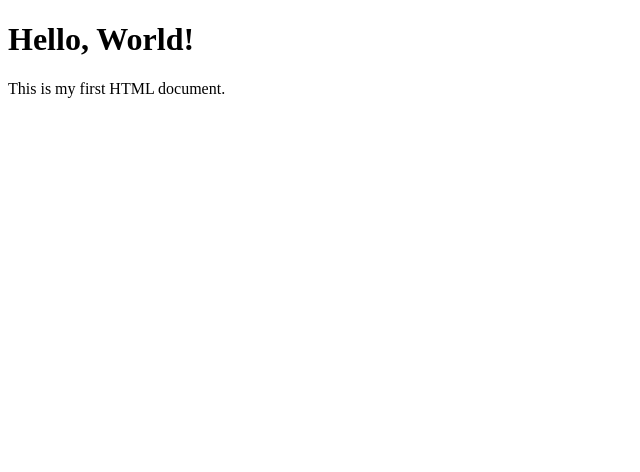
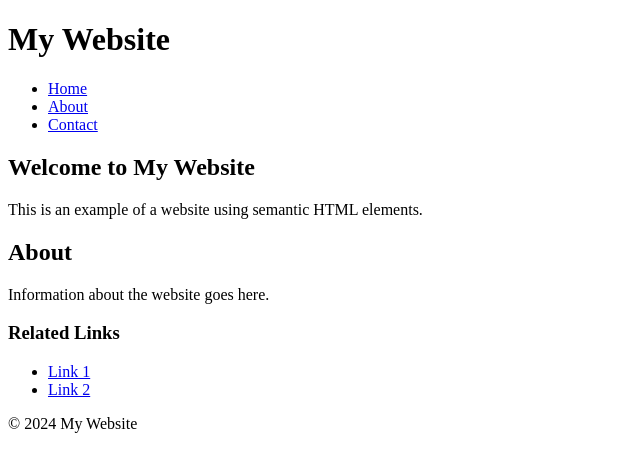
Before and after one commit to aqsa-pro/web-development-basics, a plain HTML site: page index.html in a window 1280 px wide. Shown: the whole page, without its empty margins (0-640 px from the left). Drawn offline with Linux system fonts and the light colour scheme.

Commit message:
Added content for lesson 2

```diff
--- a/index.html
+++ b/index.html
@@ -1,10 +1,42 @@
 <!DOCTYPE html>
 <html>
 <head>
-    <title>My First HTML Page</title>
+    <title>Semantic HTML Example</title>
 </head>
 <body>
-    <h1>Hello, World!</h1>
-    <p>This is my first HTML document.</p>
+    <header>
+        <h1>My Website</h1>
+        <nav>
+            <ul>
+                <li><a href="#home">Home</a></li>
+                <li><a href="#about">About</a></li>
+                <li><a href="#contact">Contact</a></li>
+            </ul>
+        </nav>
+    </header>
+
+    <main>
+        <article>
+            <h2>Welcome to My Website</h2>
+            <p>This is an example of a website using semantic HTML elements.</p>
+        </article>
+
+        <section>
+            <h2>About</h2>
+            <p>Information about the website goes here.</p>
+        </section>
+
+        <aside>
+            <h3>Related Links</h3>
+            <ul>
+                <li><a href="#link1">Link 1</a></li>
+                <li><a href="#link2">Link 2</a></li>
+            </ul>
+        </aside>
+    </main>
+
+    <footer>
+        <p>&copy; 2024 My Website</p>
+    </footer>
 </body>
 </html>
```
Also changed, not shown: common-tags.html (deleted, +0 -12 lines), 1 other file.
